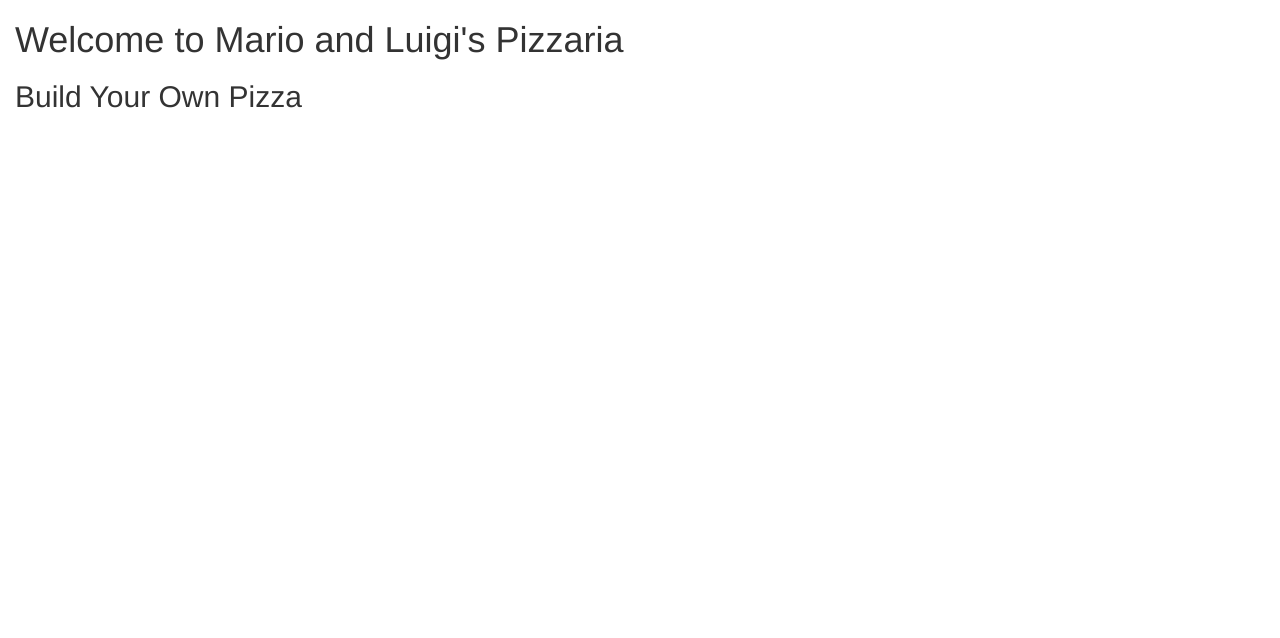
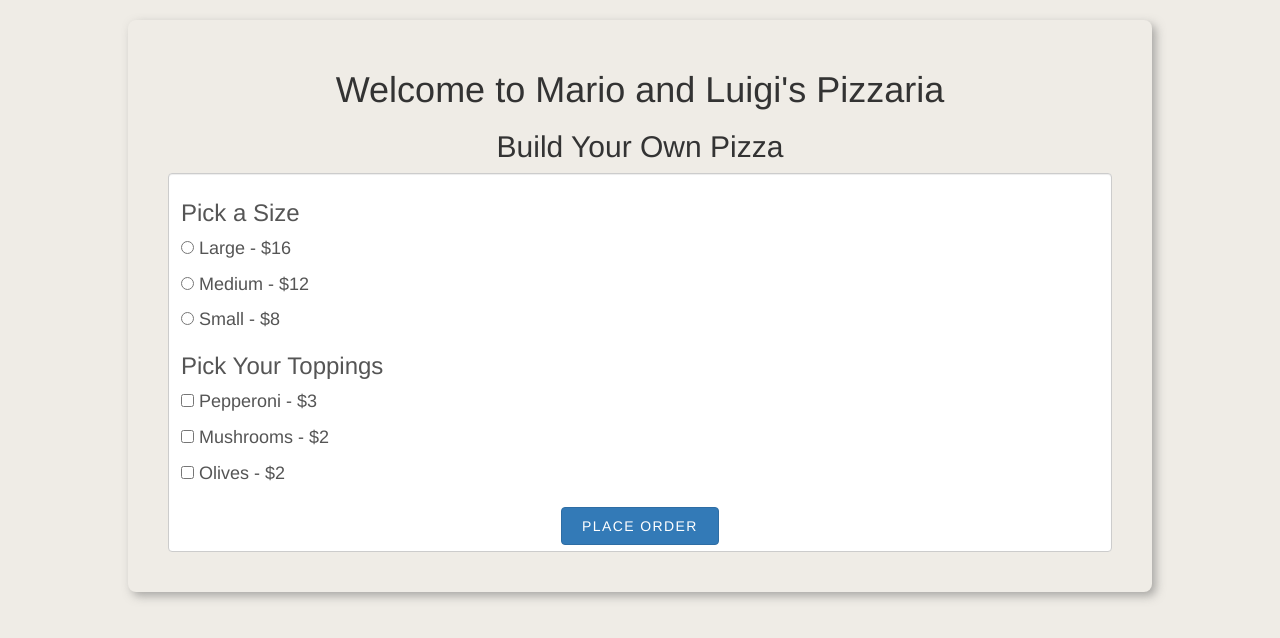
Before and after one commit to TracyRe/order-pizza, a plain HTML site: page index.html in a window 1280 px wide. Drawn offline with Linux system fonts and the light colour scheme.

Commit message:
Add form fields to index.html, add code to ui logic

```diff
--- a/css/styles.css
+++ b/css/styles.css
@@ -0,0 +1,112 @@
+/* ******** NON-MOBILE STYLES (*********) */
+@media only screen and (min-width: 600px) {
+
+
+  .container-fluid {
+    display: flex;
+    flex-direction: column;
+    justify-content: center;
+    align-items: center;
+    min-height: 100%;
+  }
+
+  div.content-wrapper {
+    display: flex;
+    flex-direction: column;
+    justify-content: center;
+    align-items: center;
+    width: 80%;
+    padding: 20px 40px 40px 40px;
+    margin: 20px auto 10px auto;
+    border-radius: 8px;
+    box-shadow: 4px 4px 10px rgba(100, 100, 100, 0.5);
+  }
+
+}
+
+/* ******** MOBILE FIRST DEFAULT STYLES (*********) */
+
+
+
+body {
+  background-color: #efece6;
+}
+
+label {
+  font-weight: normal;
+}
+
+p {
+  font-size: 18px;
+}
+
+
+
+
+.container-fluid {
+  display: flex;
+  flex-direction: column;
+  justify-content: center;
+  align-items: center;
+  min-height: 100%;
+  padding: 0;
+}
+
+.container-fluid h1 {
+  padding: 10px 20px 10px 20px;
+}
+
+.content-wrapper {
+  display: flex;
+  flex-direction: column;
+  justify-content: center;
+  align-items: center;
+  width: 100%;
+  height: 100%;
+  padding: 20px;
+  margin: 20px 0px 0px 0px;
+}
+
+.content-wrapper h2 {
+  margin-top: 0px;
+}
+
+.form-control {
+  height: auto;
+}
+
+.thankyou, .order {
+  display: none;
+}
+
+.thankyou {
+  font-size: 120%;
+  font-style: italic;
+}
+
+/*  ********* BUTTONS ********** */
+
+ .button-row {
+   display: flex;
+   flex-direction: column;
+   justify-content: center;
+   align-items: center;
+   margin-top: 20px;
+ }
+
+ .btn-primary {
+   padding: 8px 20px 8px 20px;
+   text-transform: uppercase;
+   letter-spacing: .1em;
+   min-width: 150px;
+ }
+
+ /* ********** INPUT BORDER ON MOBILE ******** */
+input, select {
+  border: 1px solid #ccc;
+  border-radius: 2px;
+}
+
+span.name {
+  font-weight: bold;
+}
--- a/index.html
+++ b/index.html
@@ -21,6 +21,24 @@
               <input type="text" name="name" value="" id="name" placeholder="Your name">
             </li>
         </ul> -->
+        <form id="place-order" class="form-control" action="index.html" method="post">
+          <h3>Pick a Size</h3>
+          <p><input type="radio" name="size" value="large"> Large - $16</p>
+          <p><input type="radio" name="size" value="medium"> Medium - $12</p>
+          <p><input type="radio" name="size" value="small"> Small - $8</p>
+
+          <h3>Pick Your Toppings</h3>
+          <p><input type="checkbox" name="topping" value="pepperoni"> Pepperoni - $3</p>
+          <p><input type="checkbox" name="topping" value="mushrooms"> Mushrooms - $2</p>
+          <p><input type="checkbox" name="topping" value="olives"> Olives - $2</p>
+
+          <div class="button-row">
+            <button class="btn btn-primary" type="submit" name="button">Place Order</button>
+          </div>
+          <p class="order"></p>
+          <p class="thankyou">Thank you for your order.</p>
+        </form>
+
 
       </div>
     </div>
--- a/js/scripts.js
+++ b/js/scripts.js
@@ -38,7 +38,15 @@ $(document).ready(function(){
 
   $("#place-order").submit (function(event) {
     event.preventDefault();
+    this.size = $("input[name='size']:checked").val();
+    this.topping = $("input[name='topping']:checked").val();
 
+    myPizza.addSize();
+    myPizza.addTopping();
+    myPizza.price();
+
+    $(".thankyou").show();
+    $(".order").show();
 
   });
 });
```
